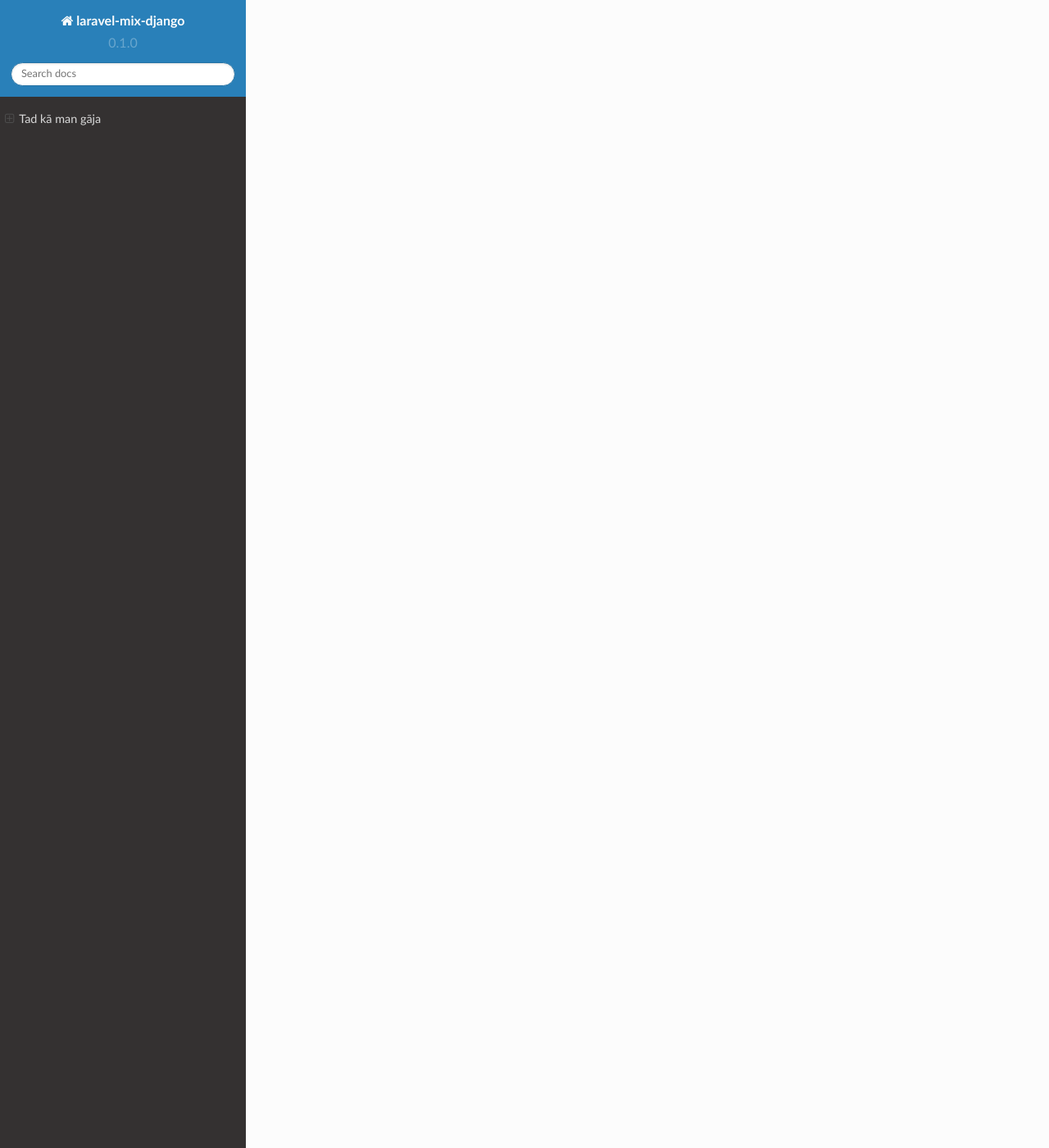
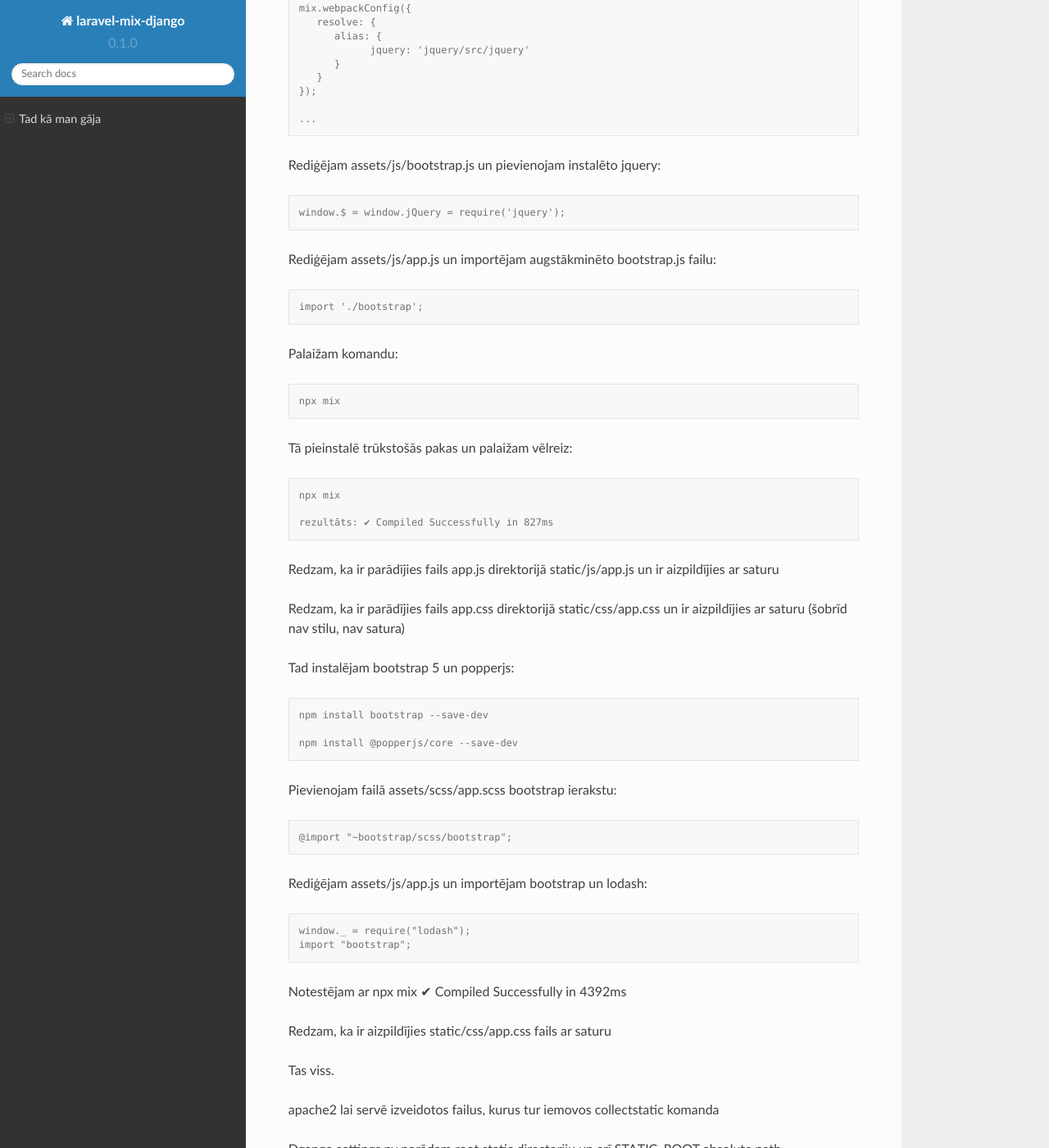
Before and after one commit to aleksanm/laravel-mix-django, a Sphinx documentation site: the page built from docs/source/instalation.rst, in a window 1280 px wide and 1400 px high, scrolled down 2296 px. Shown: the whole window at 82% size. Built offline with Sphinx 7.4.7 and the Read the Docs theme 2.0.0, drawn with Linux system fonts in a browser that asks for light colours; pages that are not in the unit, such as notebooks, are missing from menus; some of the changed text lies outside the part shown.

Commit message:
Update instalation.rst

```diff
--- a/docs/source/instalation.rst
+++ b/docs/source/instalation.rst
@@ -94,10 +94,198 @@ Jābūt šādi:
       │       └── doc
       └── webpack.mix.js
 
-Pieliekam vēl klāt direktoriju a=static ar apakšdirektorijām js un css:
+Rediģējam webpack.mix.js:
 
-   .. code-block:: console
+.. code-block:: console
+
+   // webpack.mix.js
+
+   let mix = require('laravel-mix');
+
+   mix.js('assets/js/app.js', 'static/webpack/js')
+      .sass('assets/scss/app.scss', 'static/webpack/css/')
+      .css('assets/css/app.css', 'static/webpack/css');
 
 
+Instalējam jquery ar npm:
 
-Tā kaut kā līdz šim.
+.. code-block:: console
+
+   npm install jquery
+
+Rediģējam webpack.mix.js un pievienojam jquery, lai ņem src nevis dist:
+
+.. code-block:: console
+
+   ...
+
+   mix.webpackConfig({
+      resolve: {
+         alias: {
+               jquery: 'jquery/src/jquery'
+         }
+      }
+   });
+
+   ...
+
+Rediģējam assets/js/bootstrap.js un pievienojam instalēto jquery:
+
+.. code-block:: console
+
+   window.$ = window.jQuery = require('jquery');
+
+Rediģējam assets/js/app.js un importējam augstākminēto bootstrap.js failu:
+
+.. code-block:: console
+
+   import './bootstrap';
+
+Palaižam komandu:
+
+.. code-block:: console
+
+   npx mix
+
+Tā pieinstalē trūkstošās pakas un palaižam vēlreiz:
+
+.. code-block:: console
+
+   npx mix
+
+   rezultāts: ✔ Compiled Successfully in 827ms
+
+
+Redzam, ka ir parādījies fails app.js direktorijā static/js/app.js un ir aizpildījies ar saturu
+
+Redzam, ka ir parādījies fails app.css direktorijā static/css/app.css un ir aizpildījies ar saturu (šobrīd nav stilu, nav satura)
+
+Tad instalējam bootstrap 5 un popperjs:
+
+.. code-block:: console
+
+   npm install bootstrap --save-dev
+
+   npm install @popperjs/core --save-dev
+
+Pievienojam failā assets/scss/app.scss bootstrap ierakstu:
+
+.. code-block:: console
+
+   @import "~bootstrap/scss/bootstrap";
+
+Rediģējam assets/js/app.js un importējam bootstrap un lodash:
+
+.. code-block:: console
+
+   window._ = require("lodash");
+   import "bootstrap";
+
+Notestējam ar npx mix ✔ Compiled Successfully in 4392ms
+
+Redzam, ka ir aizpildījies static/css/app.css fails ar saturu
+
+Tas viss.
+
+apache2 lai servē izveidotos failus, kurus tur iemovos collectstatic komanda
+
+Dgango settings.py norādam root static directoriju un arī STATIC_ROOT absolute path
+
+manā gadījumā:
+
+.. code-block:: console
+
+   ...
+
+   STATICFILES_DIRS = [
+      BASE_DIR / "webpack/static",
+   ]
+
+   STATIC_ROOT= '/var/www/html/static'
+
+   ...
+
+Tagad django palaižam statiskos kolekcionētājus no direktorijas, kur ir manage.py:
+
+.. code-block:: console
+
+   cd ..
+
+   python3 manage.py collectstatic
+
+Un norādītajā direktorijā ir ievācies static saturs!!!
+
+Tad visos html failos head sadaļā:
+
+.. code-block:: console
+
+   ...
+
+   {% load static %}
+      <link rel="stylesheet" type="text/css" href="{% static 'webpack/css/app.css' %}">
+      <script src="{% static 'webpack/js/app.js' %}"></script>
+
+   ...
+
+Katreiz papildinot js vai css to dara failā assets/app.js vai assets/app.css tas viss sakompilējas vienā failā
+
+Ja webpack.mixmix failā pieliek norādi uz citu direktoriju, kur ņemt js sourcu, tad tas paņem un piekompilē to klāt, piemēram:
+
+.. code-block:: console
+
+   ...
+
+   // 1.
+   mix.js('assets/js/app.js', 'static/webpack/js')
+
+   // 2.
+   mix.js('assets/js/alpine.js', 'static/webpack/js')
+
+   ...
+
+Rezumē:
+
+.. code-block:: console
+
+   npx mix - nokompilē jquery un bootstrap kopā uz 1.18 MiB
+
+   npx mix --production nokompilē jquery un bootstrap kopā uz 248 KiB
+
+
+Starpība liela
+
+Finālā projekts šāds:
+
+.. code-block:: console
+
+   webpack
+      ├── db.sqlite3
+      ├── manage.py
+      ├── mysite
+      │   ├── admin.py
+      │   ├── apps.py
+      │   ├── __init__.py
+      │   ├── migrations
+      │   ├── models.py
+      │   ├── __pycache__
+      │   ├── static
+      │   ├── templates
+      │   ├── tests.py
+      │   ├── urls.py
+      │   └── views.py
+      ├── README.txt
+      └── webpack
+         ├── asgi.py
+         ├── assets
+         ├── __init__.py
+         ├── mix-manifest.json
+         ├── node_modules
+         ├── package.json
+         ├── package-lock.json
+         ├── __pycache__
+         ├── settings.py
+         ├── static
+         ├── urls.py
+         ├── views.py
+         ├── webpack.mix.js
+         └── wsgi.py
```
